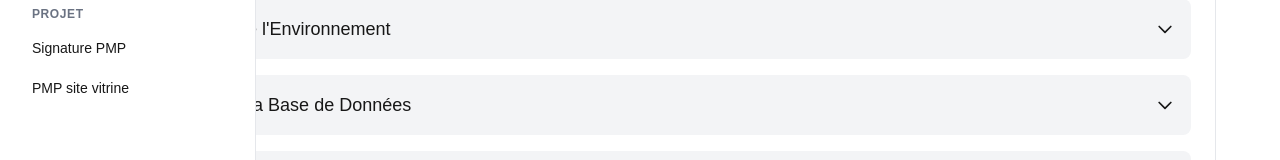
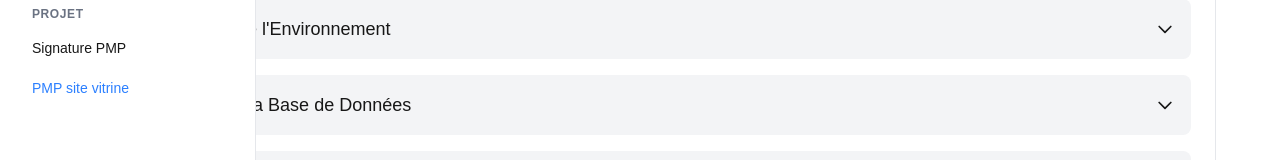
Before and after one commit to 17Sx/react-docs-pmp, a Next.js app: page /pmp-sv in a window 1280 px wide. Shown: the part 406-566 px from the top of the page. Built offline with nearby package versions, Linux system fonts and the light colour scheme.

Commit message:
style: highlight current page

```diff
--- a/app/components/Navbar.tsx
+++ b/app/components/Navbar.tsx
@@ -1,14 +1,24 @@
+'use client';
+
 import Link from 'next/link';
 import Image from 'next/image';
+import { usePathname } from 'next/navigation';
 
-const NavLink = ({ href, children }: { href: string; children: React.ReactNode }) => (
+const NavLink = ({ href, children }: { href: string; children: React.ReactNode }) => {
+  const pathname = usePathname();
+  const isActive = pathname === href;
+
+  return (
     <Link
       href={href}
-    className="block px-4 py-2 text-sm hover:text-gray-900 dark:hover:text-white transition-colors"
+      className={`block px-4 py-2 text-sm hover:text-gray-900 dark:hover:text-white transition-colors ${
+        isActive ? 'text-blue-500 dark:text-blue-400 font-medium' : ''
+      }`}
     >
       {children}
     </Link>
   );
+};
 
 const NavSection = ({ title, children }: { title: string; children: React.ReactNode }) => (
   <div className="mb-6">
```
Lines whose indentation alone changed are shown as unchanged.
